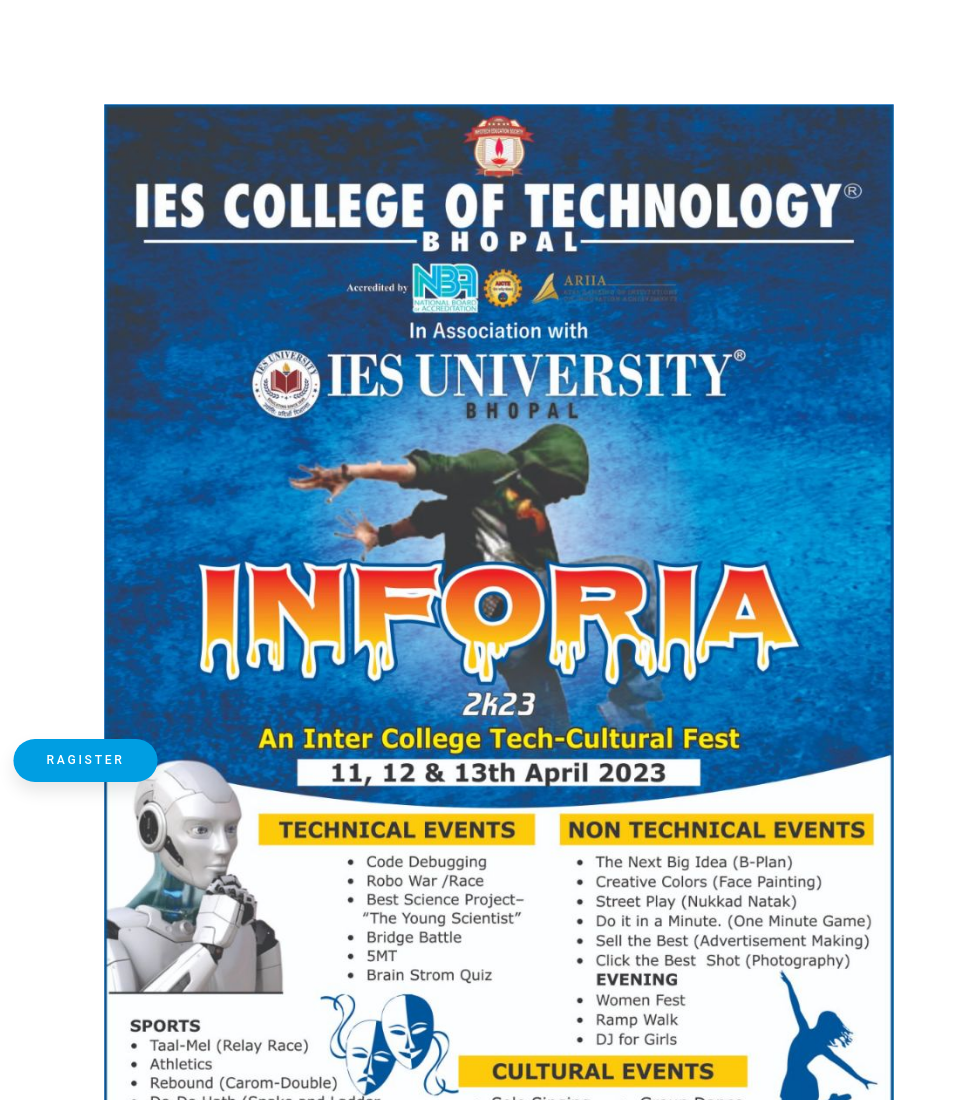
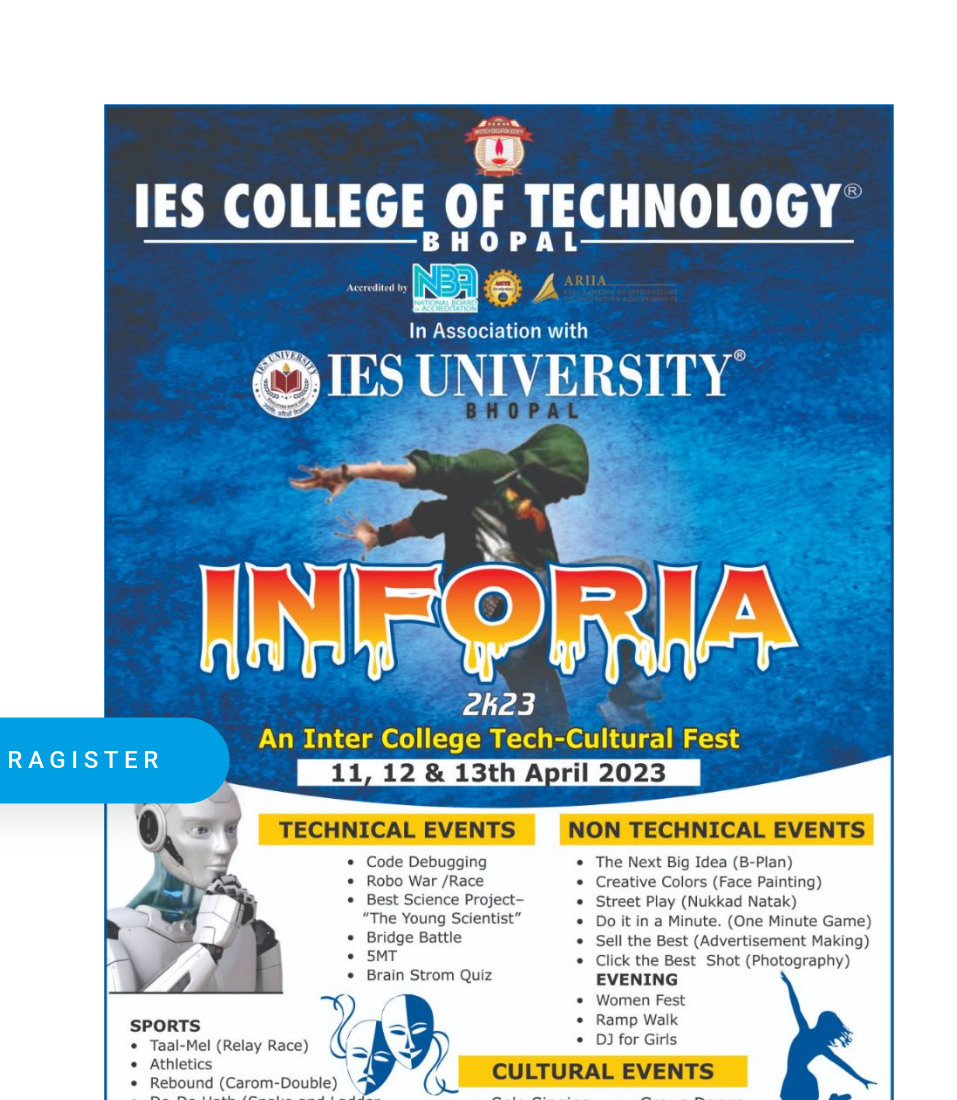
Before and after one commit to hthkydv/inforia2023, a plain HTML site: page index.html in a window 1280 px wide. Shown: the top 1100 px of the page, without its empty margins (0-957 px from the left). Drawn offline with Linux system fonts and the light colour scheme; a web font is replaced by a local one.

Commit message:
Update index.html

```diff
--- a/index.html
+++ b/index.html
@@ -186,7 +186,7 @@
     <register>
       <style>
         .button {
-          transform: scale(1.1);
+          transform: scale(2.2);
           padding: 13px 30px 13px 30px !important ;
           font-family: "Roboto", sans-serif !important ;
           font-size: 11px !important ;
```
